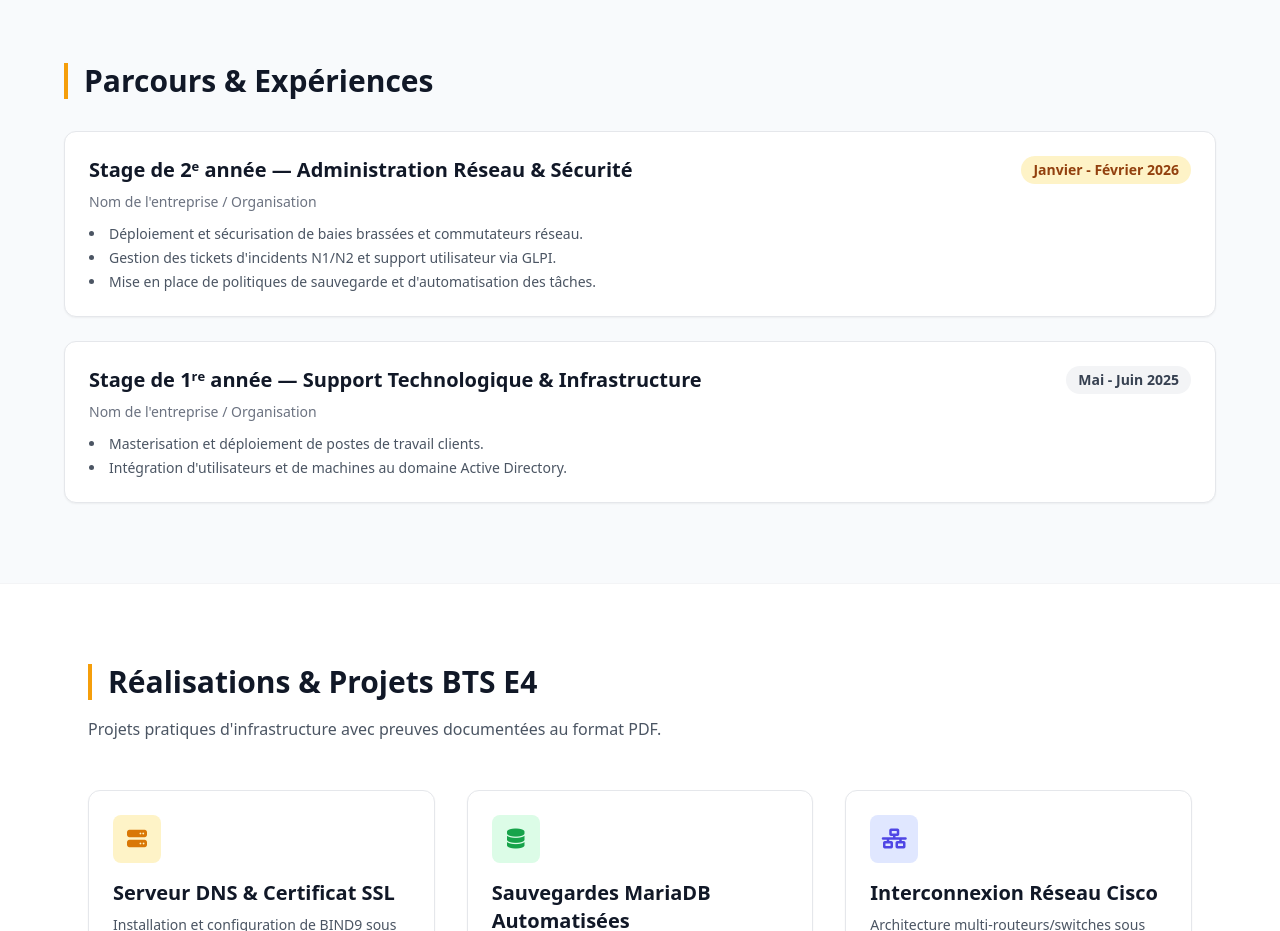
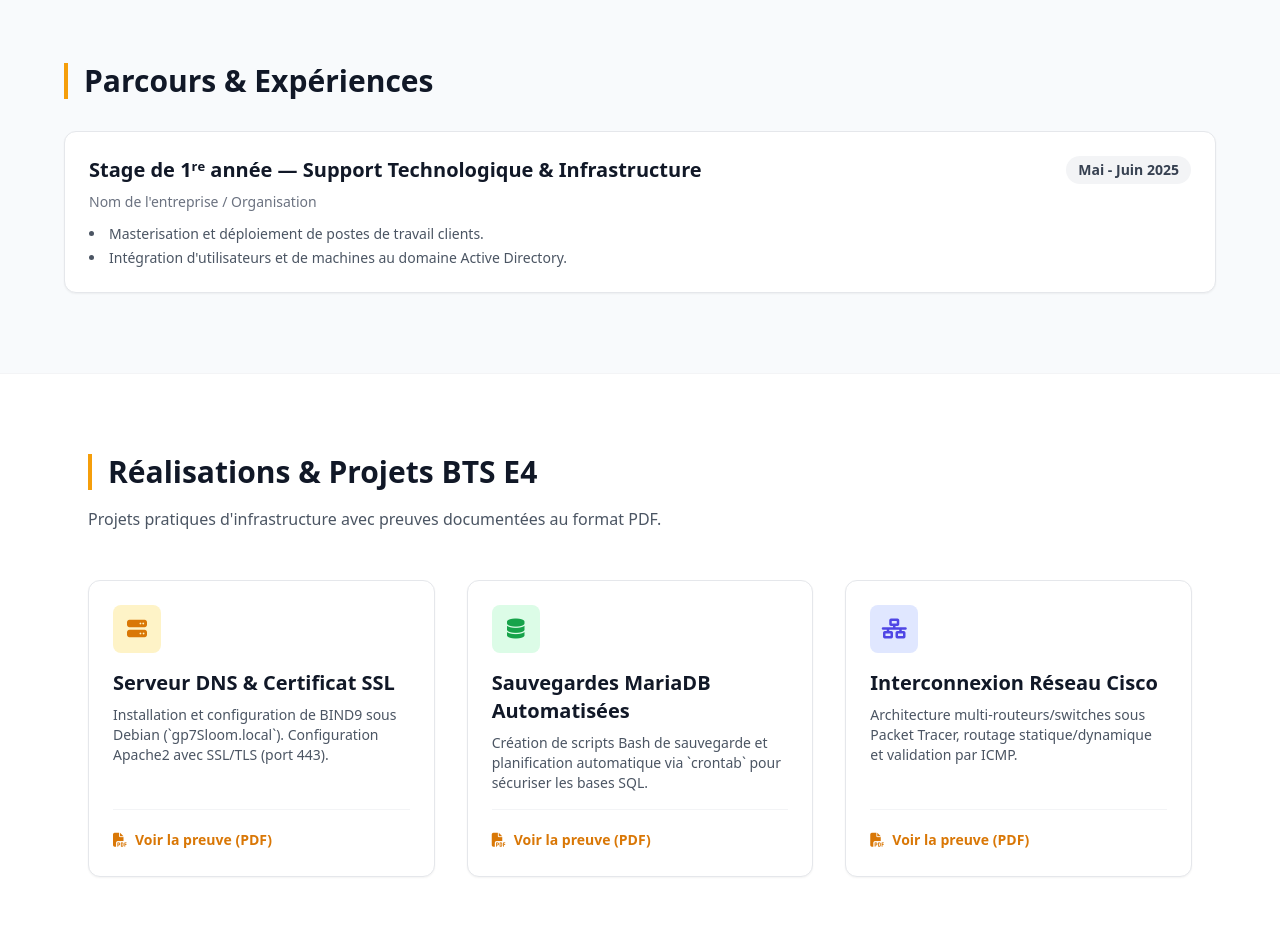
Before and after one commit to dpicchirilli-cmd/index, a plain HTML site: page index.html in a window 1280 px wide. Shown: the part 860-1791 px from the top of the page. Drawn offline with nearby package versions, Linux system fonts and the light colour scheme.

Commit message:
Update index.html

```diff
--- a/index.html
+++ b/index.html
@@ -58,19 +58,6 @@
         <div class="max-w-6xl mx-auto">
             <h2 class="text-3xl font-bold text-gray-900 mb-8 border-l-4 border-amber-500 pl-4">Parcours & Expériences</h2>
             <div class="space-y-6">
-                <!-- Stage 2e Année -->
-                <div class="bg-white p-6 rounded-xl border border-gray-200 shadow-sm">
-                    <div class="flex flex-wrap justify-between items-start mb-2">
-                        <h3 class="text-xl font-bold text-gray-900">Stage de 2ᵉ année — Administration Réseau & Sécurité</h3>
-                        <span class="text-sm font-semibold bg-amber-100 text-amber-800 px-3 py-1 rounded-full">Janvier - Février 2026</span>
-                    </div>
-                    <p class="text-gray-500 text-sm mb-3">Nom de l'entreprise / Organisation</p>
-                    <ul class="list-disc list-inside text-gray-600 text-sm space-y-1">
-                        <li>Déploiement et sécurisation de baies brassées et commutateurs réseau.</li>
-                        <li>Gestion des tickets d'incidents N1/N2 et support utilisateur via GLPI.</li>
-                        <li>Mise en place de politiques de sauvegarde et d'automatisation des tâches.</li>
-                    </ul>
-                </div>
                 <!-- Stage 1re Année -->
                 <div class="bg-white p-6 rounded-xl border border-gray-200 shadow-sm">
                     <div class="flex flex-wrap justify-between items-start mb-2">
@@ -259,4 +246,4 @@
     </footer>
 
 </body>
-</html>
+                    </html>
```
